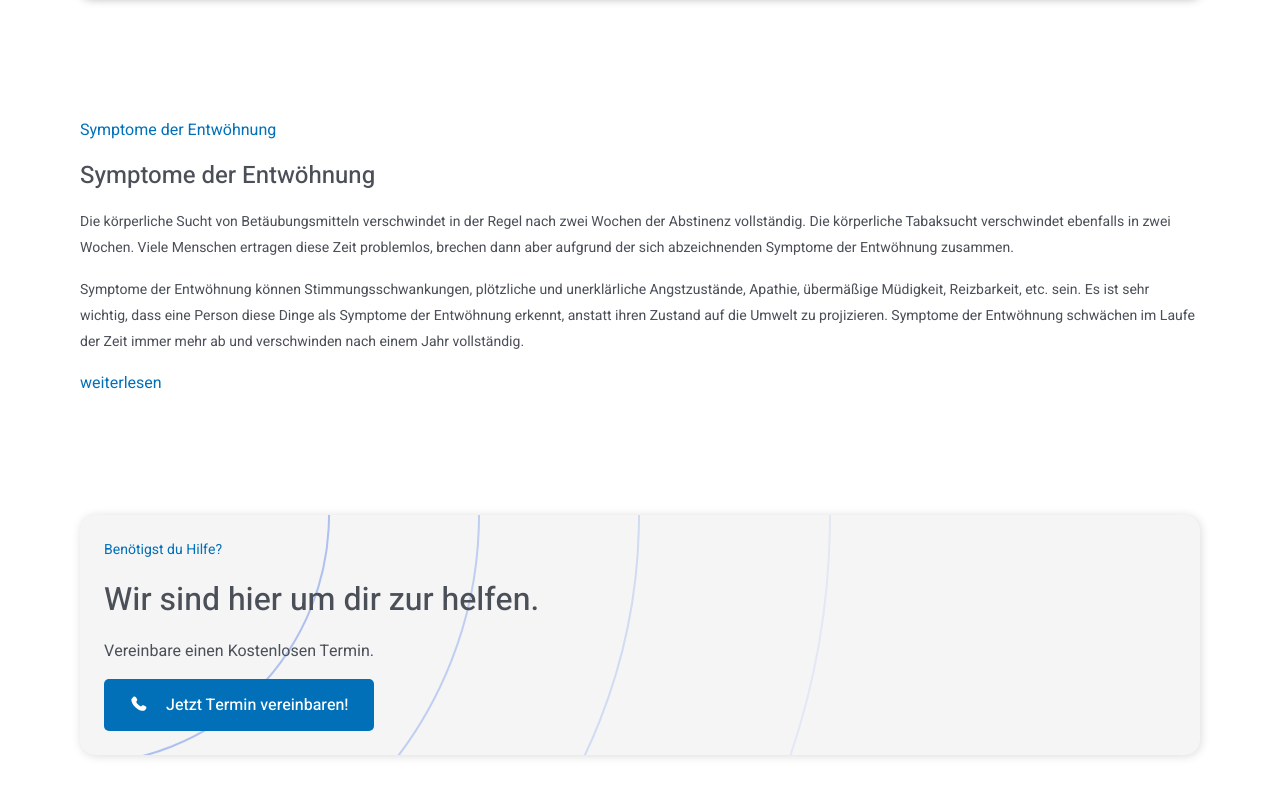
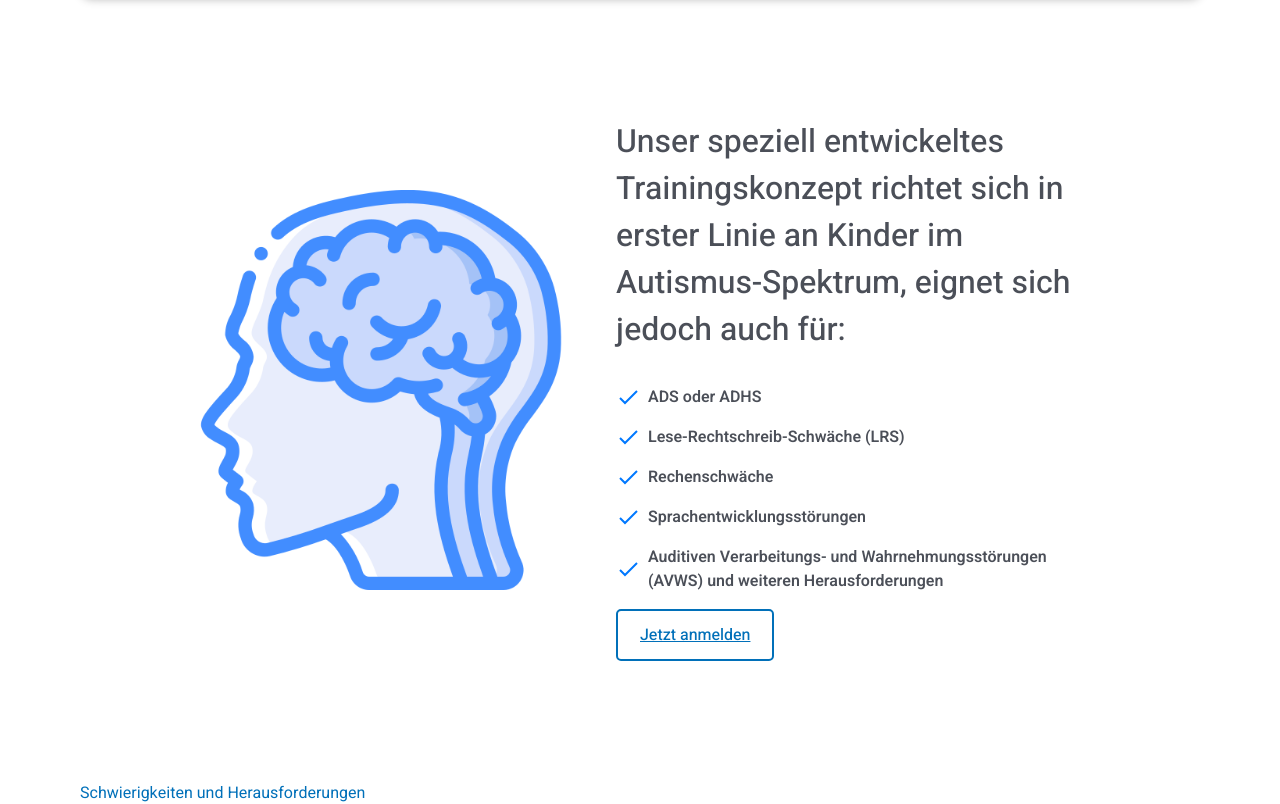
Before and after one commit to nert1n/autism-fight-club, a React (Vite) app: page / in a window 1280 px wide. Shown: the part 2265-3069 px from the top of the page. Built offline with nearby package versions, Linux system fonts and the light colour scheme.

Commit message:
feat: fixed

```diff
--- /dev/null
+++ b/src/components/widgets/conceptProgram/ConceptProgram.module.scss
@@ -0,0 +1,60 @@
+.program {
+	display: flex;
+	justify-content: center;
+	align-items: center;
+	color: var(--color-text-dark);
+	gap: 2rem;
+
+	@media (max-width: 768px) {
+        flex-direction: column;
+        gap: 2rem;
+        margin: 2rem 0;
+    }
+
+	&__image {
+		width: 100%;
+		max-height: 400px;
+		max-width: 400px;
+	}
+
+	&__holder {
+		display: flex;
+		flex-direction: column;
+		max-width: 480px;
+		gap: 1rem;
+	}
+
+	&__title {
+		font-size: 2rem;
+		font-weight: 500;
+	}
+
+	&__lists {
+		display: flex;
+		flex-direction: column;
+		gap: 1rem;
+        margin-top: 1rem;
+        font-size: 18px;
+        font-weight: 500;
+	}
+
+	&__list {
+		display: flex;
+		justify-content: start;
+		align-items: center;
+		gap: 0.5rem;
+
+		&_icon {
+
+		}
+
+		&_text {
+			font-size: 1rem;
+			font-weight: 600;
+		}
+	}
+
+	&__button {
+		width: max-content;
+	}
+}
--- /dev/null
+++ b/src/components/widgets/conceptProgram/index.jsx
@@ -0,0 +1,38 @@
+import styles from './ConceptProgram.module.scss';
+import MainButton from '../../ui/mainButton/index.jsx';
+
+const ConceptProgram = () => {
+	return (
+		<div className={styles.program}>
+			<img className={styles.program__image} src={'/brain-3.png'} alt="Image" />
+			<div className={styles.program__holder}>
+				<h1 className={styles.program__title}>Unser speziell entwickeltes Trainingskonzept richtet sich in erster Linie an Kinder im Autismus-Spektrum, eignet sich jedoch auch für:</h1>
+				<div className={styles.program__lists}>
+					<div className={styles.program__list}>
+						<img className={styles.program__list_icon} src="/check-mark.svg" alt="Icon" />
+						<p className={styles.program__list_text}>ADS oder ADHS</p>
+					</div>
+					<div className={styles.program__list}>
+						<img className={styles.program__list_icon} src="/check-mark.svg" alt="Icon" />
+						<p className={styles.program__list_text}>Lese-Rechtschreib-Schwäche (LRS)</p>
+					</div>
+					<div className={styles.program__list}>
+						<img className={styles.program__list_icon} src="/check-mark.svg" alt="Icon" />
+						<p className={styles.program__list_text}>Rechenschwäche</p>
+					</div>
+					<div className={styles.program__list}>
+						<img className={styles.program__list_icon} src="/check-mark.svg" alt="Icon" />
+						<p className={styles.program__list_text}>Sprachentwicklungsstörungen</p>
+					</div>
+					<div className={styles.program__list}>
+						<img className={styles.program__list_icon} src="/check-mark.svg" alt="Icon" />
+						<p className={styles.program__list_text}>Auditiven Verarbeitungs- und Wahrnehmungsstörungen (AVWS) und weiteren Herausforderungen</p>
+					</div>
+				</div>
+				<MainButton className={styles.program__button} type={'border'}>Jetzt anmelden</MainButton>
+			</div>
+		</div>
+	);
+};
+
+export default ConceptProgram;
--- a/src/components/widgets/symptoms/index.jsx
+++ b/src/components/widgets/symptoms/index.jsx
@@ -3,15 +3,13 @@ import styles from './Symptoms.module.scss';
 const Symptoms = () => {
 	return (
 		<div className={styles.symptoms}>
-			<p className={styles.symptoms__info}>Symptome der Entwöhnung</p>
-			<h3 className={styles.symptoms__title}>Symptome der Entwöhnung</h3>
+			<p className={styles.symptoms__info}>Schwierigkeiten und Herausforderungen</p>
+			<h3 className={styles.symptoms__title}>Unser Ziel ist es, diesen Kindern zu helfen.</h3>
 			<p className={styles.symptoms__description}>
-				Die körperliche Sucht von Betäubungsmitteln verschwindet in der Regel nach zwei Wochen der Abstinenz vollständig. Die körperliche Tabaksucht verschwindet ebenfalls in zwei Wochen. Viele Menschen ertragen diese Zeit problemlos, brechen dann aber aufgrund der sich abzeichnenden Symptome der Entwöhnung zusammen.
+				Kinder im Autismus-Spektrum haben oft sensorische Schwierigkeiten und Herausforderungen, die ihre Entwicklung beeinträchtigen. Unser Ziel ist es, diesen Kindern zu helfen. Mit einem speziellen Sportangebot möchten wir ihre Kommunikation fördern, sensorische Besonderheiten integrieren, die Feinmotorik verbessern und das Selbstbewusstsein stärken. Dadurch streben wir auch eine positive geistige und intellektuelle Entwicklung an. Da viele Aspekte bei autistischen Kindern miteinander verbunden sind, kann die Arbeit an der Feinmotorik und den sensorischen Besonderheiten auch einen positiven Einfluss auf die intellektuelle Entwicklung und die Kommunikation haben.
+				Unser einzigartiges Sportangebot umfasst verschiedene integrative therapeutische Übungen, ersetzt jedoch keinesfalls eine systematische und notwendige Autismus-Therapie. Warum Kampfsport? Weil Kampfsport auf besondere Weise das Selbstbewusstsein stärkt. Ein gestärktes Selbstbewusstsein wirkt sich auf alle Lebensbereiche aus, in denen Kommunikation erforderlich ist. Diese wiederum beeinflusst die intellektuelle Entwicklung.
 			</p>
-			<p className={styles.symptoms__description}>
-				Symptome der Entwöhnung können Stimmungsschwankungen, plötzliche und unerklärliche Angstzustände, Apathie, übermäßige Müdigkeit, Reizbarkeit, etc. sein. Es ist sehr wichtig, dass eine Person diese Dinge als Symptome der Entwöhnung erkennt, anstatt ihren Zustand auf die Umwelt zu projizieren. Symptome der Entwöhnung schwächen im Laufe der Zeit immer mehr ab und verschwinden nach einem Jahr vollständig.
-			</p>
-			<a className={styles.symptoms__link} href='#contact'>weiterlesen</a>
+			<a className={styles.symptoms__link} href='#contact'>Kontakt</a>
 		</div>
 	);
 };
--- a/src/pages/home/index.jsx
+++ b/src/pages/home/index.jsx
@@ -3,6 +3,7 @@ import WelcomeWidget from '../../components/widgets/welcomeWidget/index.jsx';
 import EazyProgram from '../../components/widgets/eazyProgram/index.jsx';
 import HelpYou from '../../components/widgets/helpYou/index.jsx';
 import Symptoms from '../../components/widgets/symptoms/index.jsx';
+import ConceptProgram from '../../components/widgets/conceptProgram/index.jsx';
 
 const HomePage = () => {
 	return (
@@ -16,6 +17,7 @@ const HomePage = () => {
 				controlsList="nodownload"
 				poster={'/logo.png'}
 			/>
+			<ConceptProgram />
 			<Symptoms />
 			<HelpYou />
 		</div>
```
Also changed, not shown: public/brain-3.png (added).
